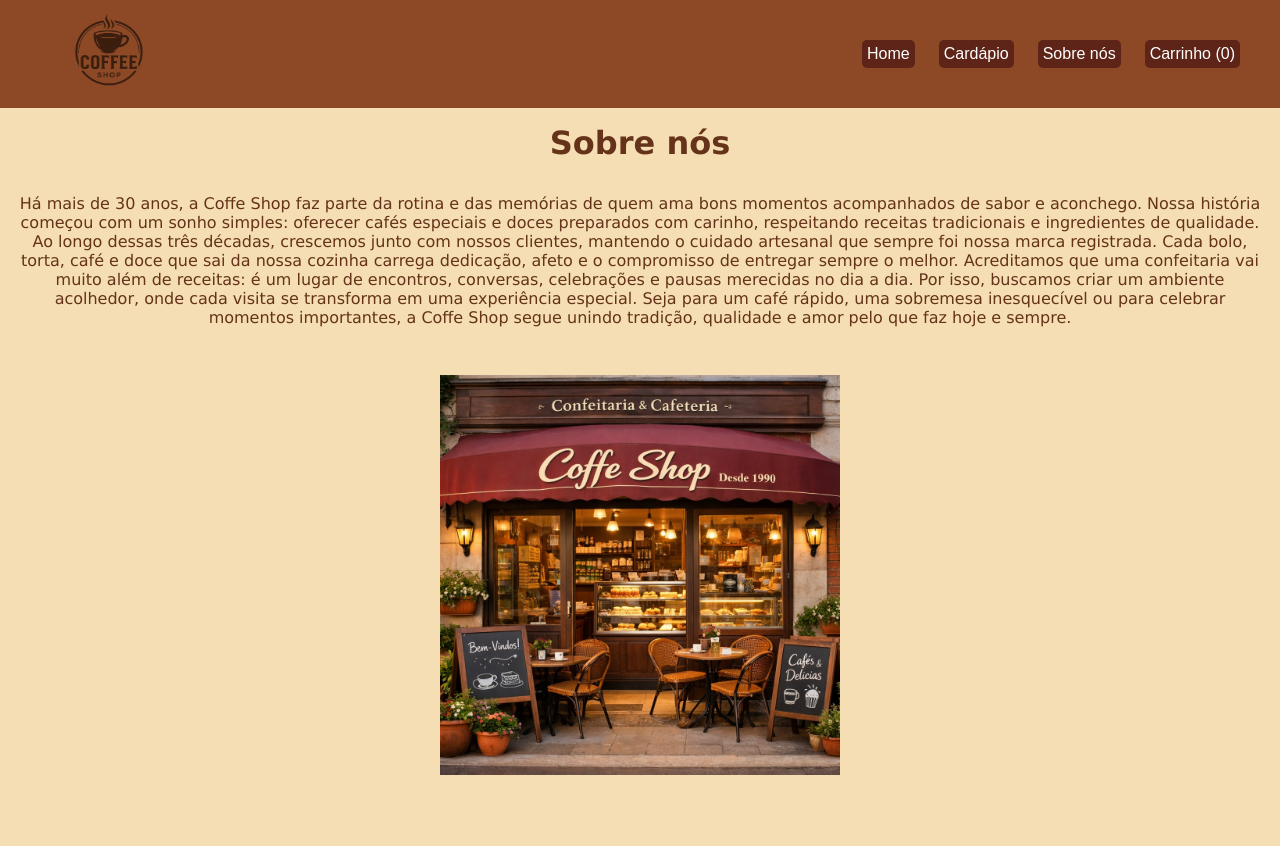
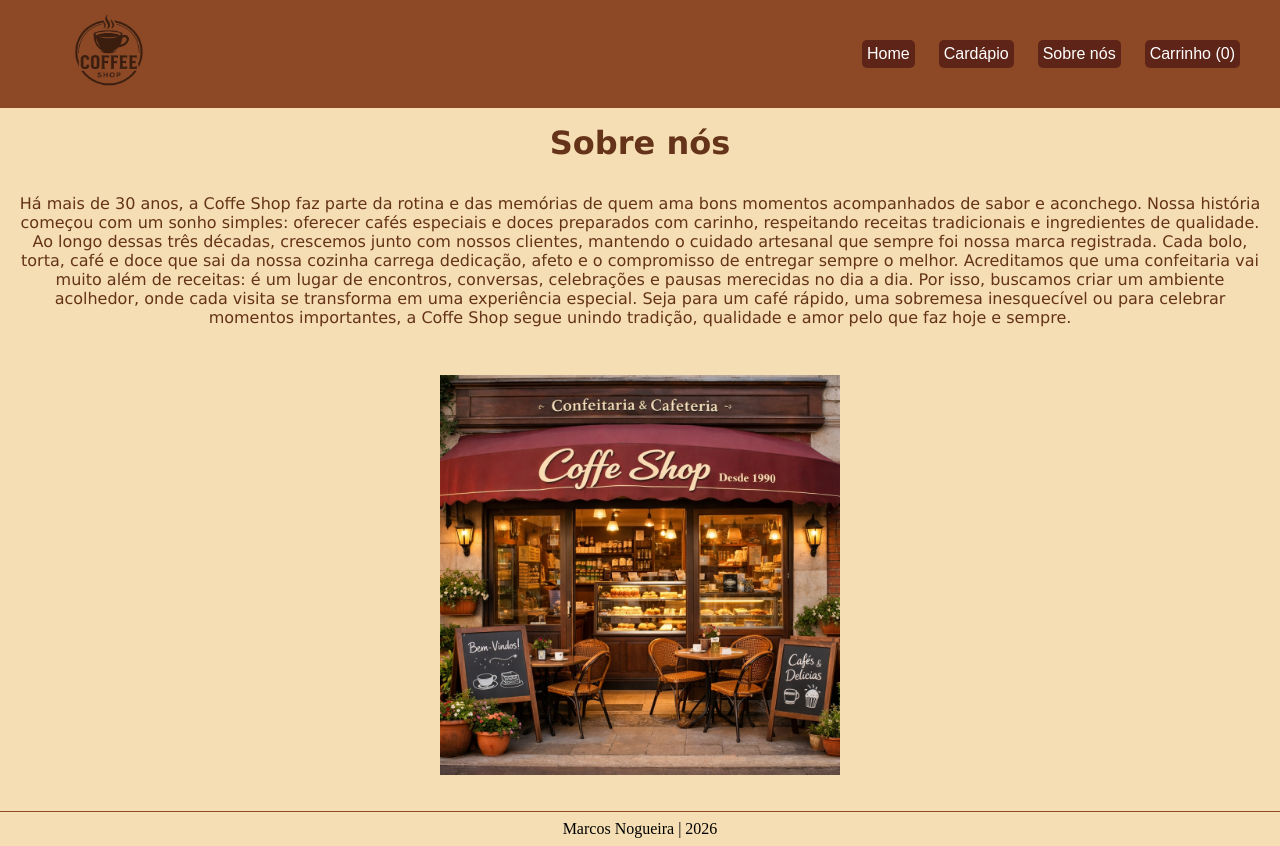
Before and after one commit to eu-nogueira/Breakfast, a React (Vite) app: page /sobreNos in a window 1280 px wide. Before the commit the page ends 800 px from the top, so only its background shows below. Built offline with nearby package versions, Linux system fonts and the light colour scheme; a web font is replaced by a local one.

Commit message:
rodape criado

```diff
--- a/src/App.jsx
+++ b/src/App.jsx
@@ -6,6 +6,7 @@ import Menu from './components/Menu/Menu'
 import store from './store/ConfigureStore'
 import { Route, Routes } from 'react-router-dom'
 import SobreNos from './pages/SobreNos/SobreNos'
+import Footer from './components/Rodape/Footer'
 
 
 function App() {
@@ -13,12 +14,12 @@ function App() {
   return (
     <Provider store={store}>
       <Menu />
-
       <Routes>
         <Route path="/" element={<Home />} />
         <Route path="/cardapio" element={<Cardapio />} />
         <Route path="/sobreNos" element={<SobreNos />} />
       </Routes>
+      <Footer />
     </Provider>
   )
 }
--- /dev/null
+++ b/src/components/Rodape/Footer.css
@@ -0,0 +1,12 @@
+.rodape {
+    position: relative;
+    bottom: 0;
+    border-top: 1px solid #8d4925;
+    width: 100%;
+    margin-top: 2rem;
+}
+
+.rodape p {
+    text-align: center;
+    padding: .5rem;
+}
--- /dev/null
+++ b/src/components/Rodape/Footer.jsx
@@ -0,0 +1,11 @@
+import "./Footer.css"
+
+function Footer() {
+  return (
+    <footer className="rodape">
+     <p>Marcos Nogueira | 2026</p>
+    </footer>
+  )
+}
+
+export default Footer
```
